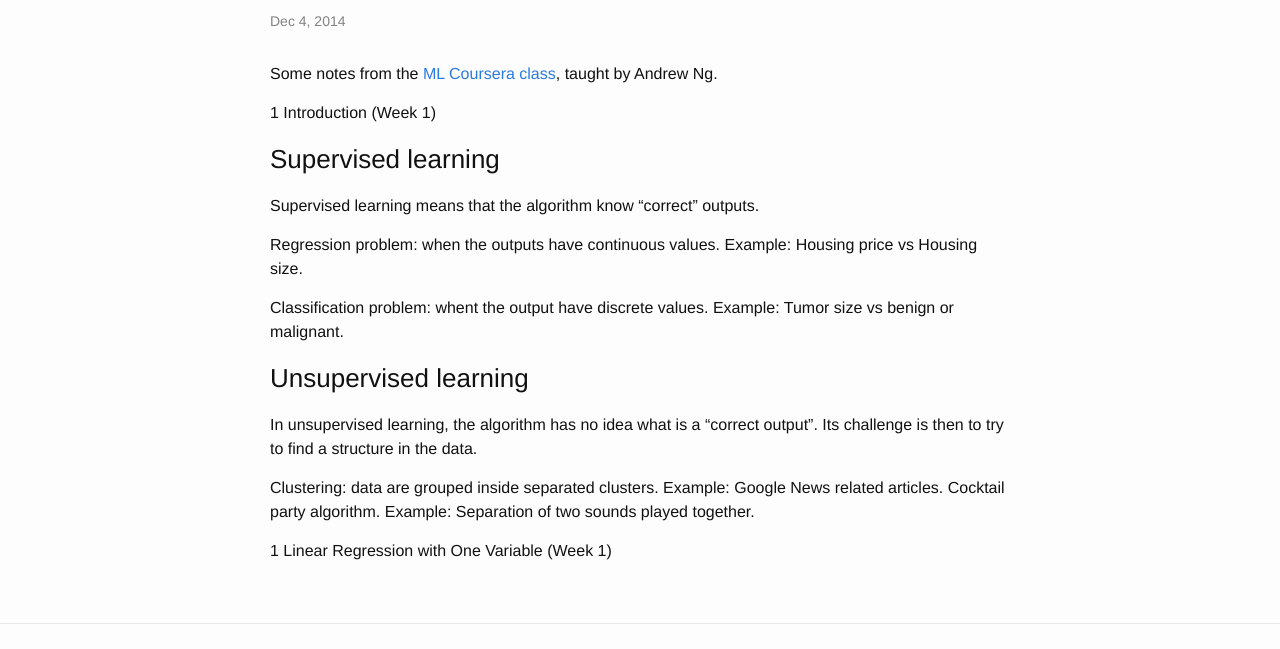
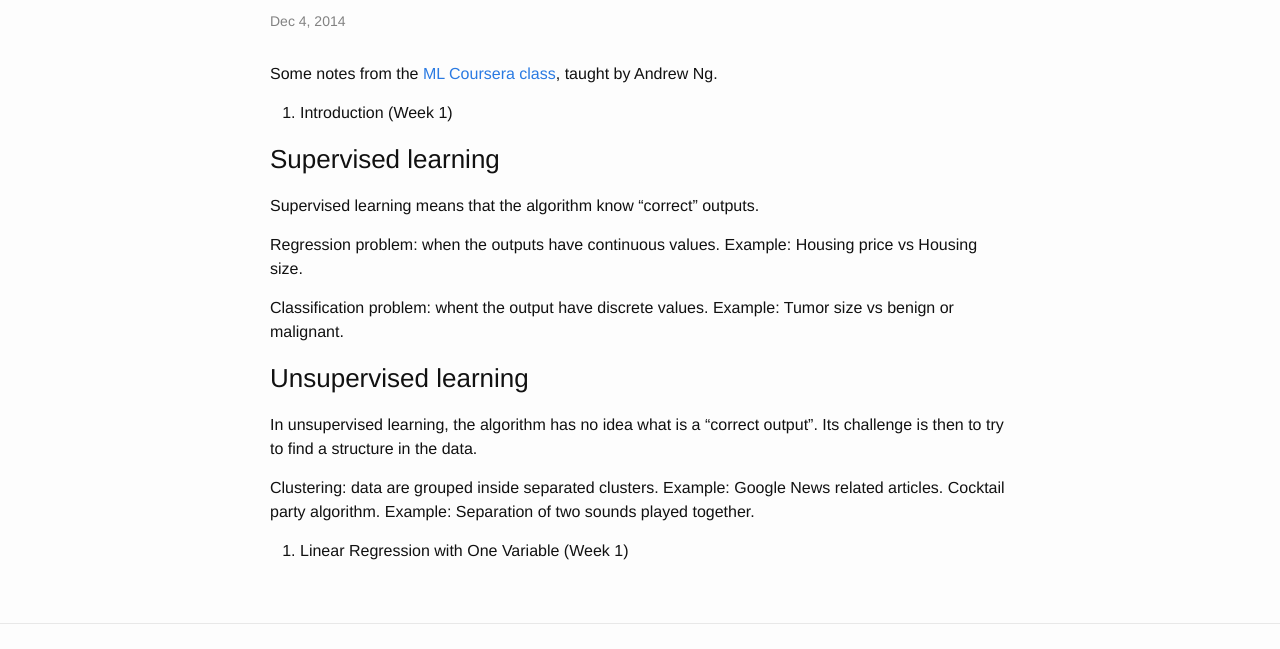
Before and after one commit to seiteta/seiteta.github.io_old, a Jekyll site: the page built from _posts/2014-12-04-machine-learning-notes.md, in a window 1280 px wide. Shown: the part 138-787 px from the top of the page. Built offline with Jekyll 4.4.1, drawn with Linux system fonts in a browser that asks for light colours.

Commit message:
Update 2014-12-04-machine-learning-notes.md

```diff
--- a/_posts/2014-12-04-machine-learning-notes.md
+++ b/_posts/2014-12-04-machine-learning-notes.md
@@ -6,7 +6,7 @@ title: Machine learning notes
 
 Some notes from the [ML Coursera class](https://www.coursera.org/course/ml), taught by Andrew Ng.
 
-1 Introduction (Week 1)
+1. Introduction (Week 1)
 
 ### Supervised learning
 
@@ -23,4 +23,4 @@ In unsupervised learning, the algorithm has no idea what is a "correct output".
 Clustering: data are grouped inside separated clusters. Example: Google News related articles.
 Cocktail party algorithm. Example: Separation of two sounds played together.
 
-1 Linear Regression with One Variable (Week 1)
+1. Linear Regression with One Variable (Week 1)
```
